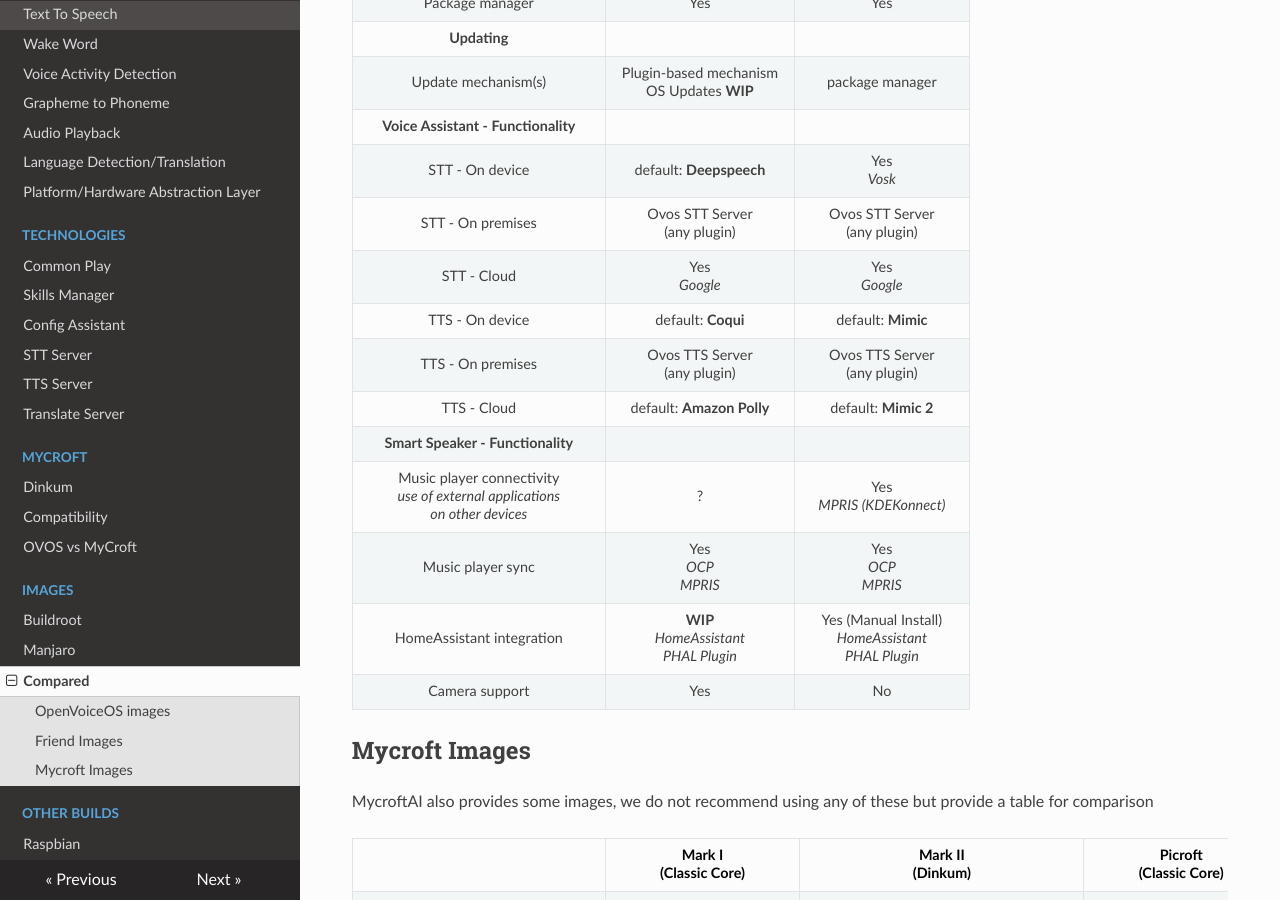
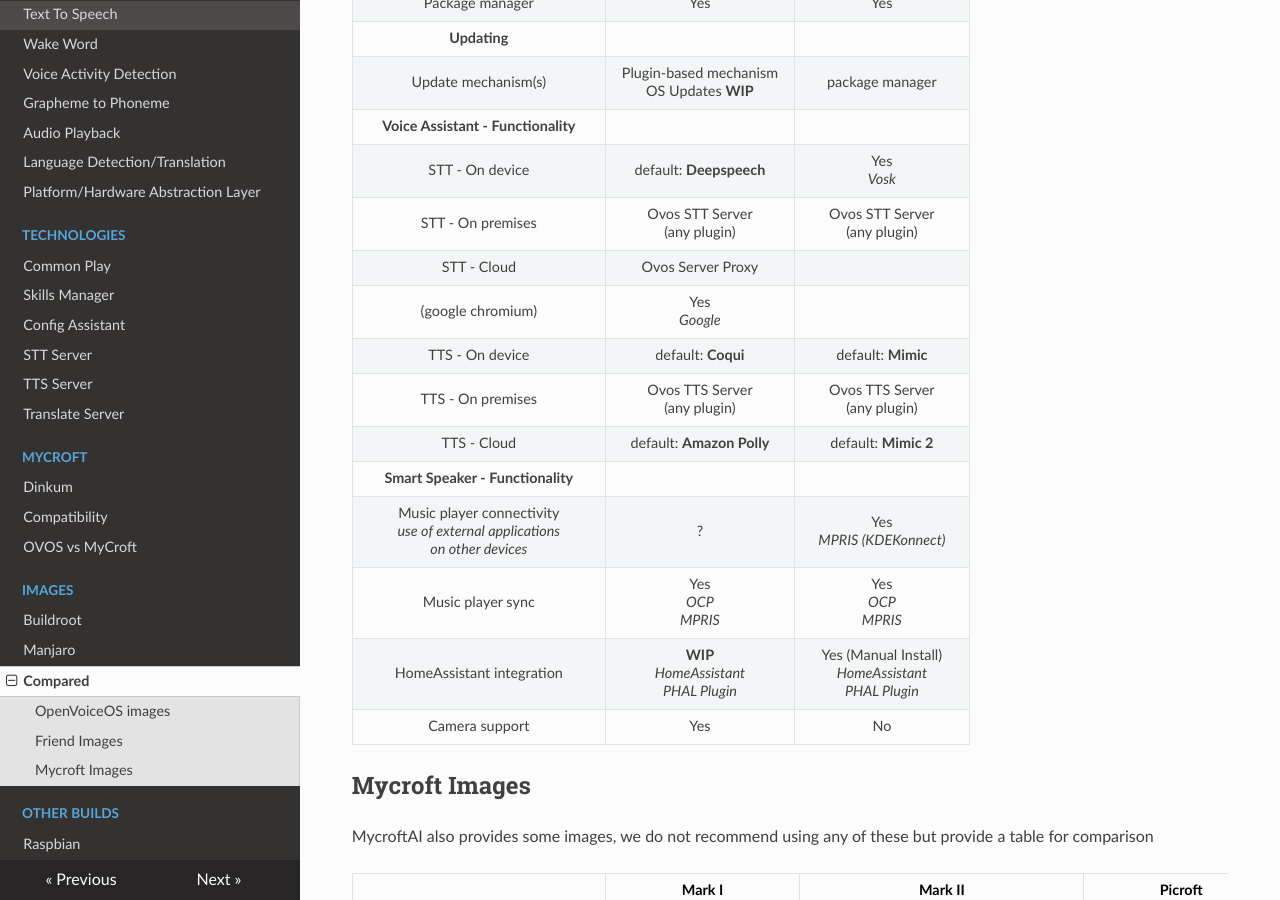
Before and after one commit to OpenVoiceOS/community-docs, an MkDocs documentation site: the page built from docs/comparison.md, in a window 1280 px wide and 900 px high, scrolled down 4712 px. Built offline with MkDocs 1.6.1, drawn with Linux system fonts in a browser that asks for light colours; nearby versions of some CDN libraries.

Commit message:
fix stt cloud entry

```diff
--- a/docs/comparison.md
+++ b/docs/comparison.md
@@ -114,7 +114,8 @@
 | **Voice Assistant - Functionality**                                                                        |
 | STT - On device                                                                                                                   |           default: **Deepspeech**            |            Yes<br>*Vosk*         |
 | STT - On premises                                                                                           |      Ovos STT Server<br>(any plugin)       |                        Ovos STT Server<br>(any plugin)                        |
-| STT - Cloud                                                                                                    |                 Yes<br>*Google*                  |     Yes<br>*Google*     |
+| STT - Cloud                                                                                                    |                 Ovos Server Proxy
+(google chromium)                  |     Yes<br>*Google*     |
 | TTS - On device                                                                                                                 |       default: **Coqui**       |                default: **Mimic**                 |
 | TTS - On premises                                                                                                              |      Ovos TTS Server<br>(any plugin)       |                        Ovos TTS Server<br>(any plugin)                        |
 | TTS - Cloud                                                                                                |                         default: **Amazon Polly**               |                       default: **Mimic 2**                        |
```
